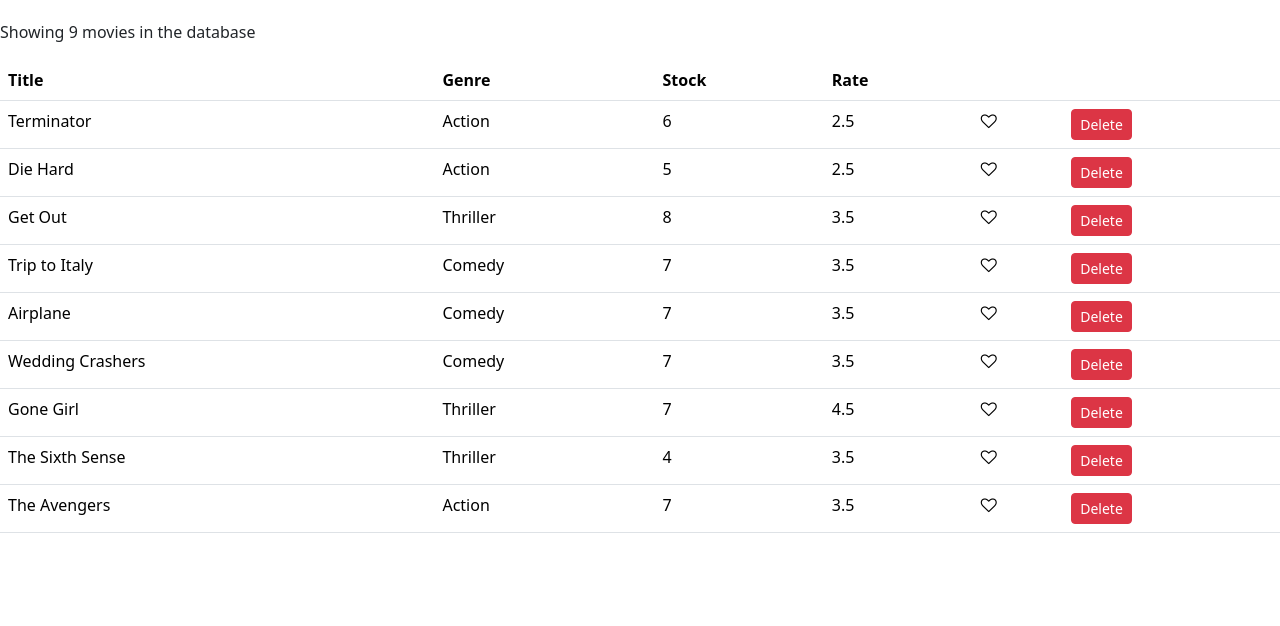
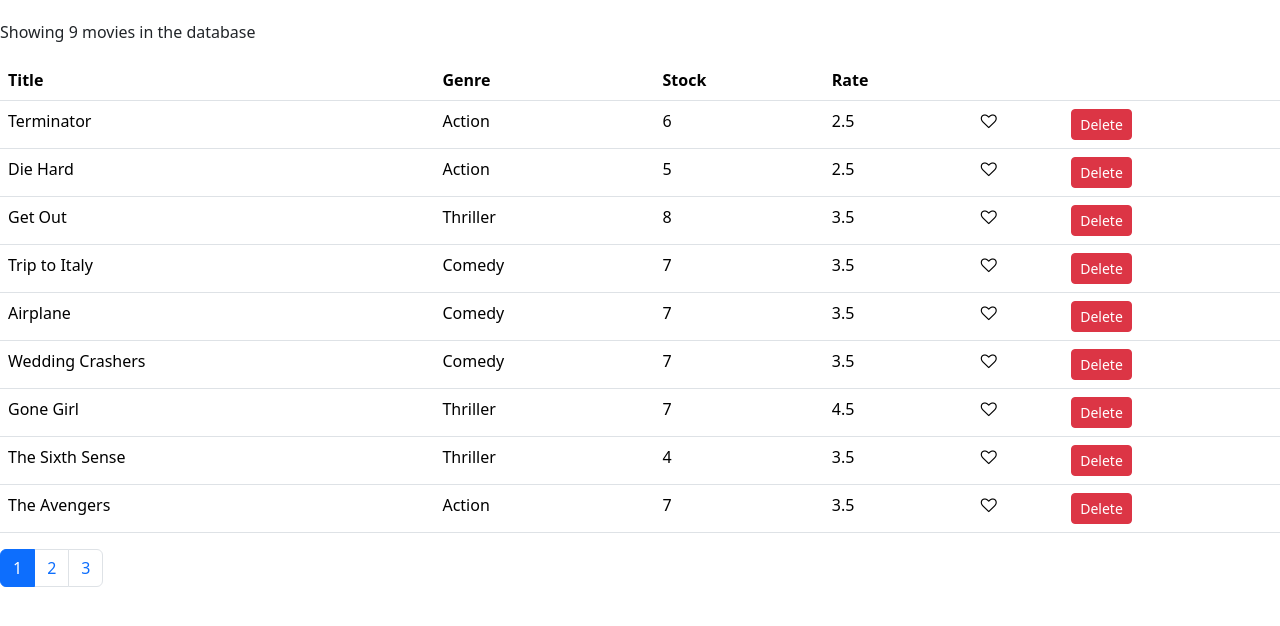
Before and after one commit to deezeddd/vidly, a React (Create React App) app: page / in a window 1280 px wide. Shown: the top 626 px of the page. Built offline with nearby package versions, Linux system fonts and the light colour scheme.

Commit message:
handling page changes

```diff
--- a/src/components/common/pagination.jsx
+++ b/src/components/common/pagination.jsx
@@ -2,7 +2,8 @@
 import _ from "lodash"; //underscore popular library
 
 const Pagination = (props) => {
-  const { itemsCount, pageSize } = props;
+  const { itemsCount, pageSize, currentPage, onPageChange } = props;
+  console.log(currentPage);
   const pagesCount = Math.ceil(itemsCount / pageSize); // if pagesize > itemscount toh apan ko koi page number na dikhaye isliye ceil function use kia h!!
   if (pagesCount === 1) return null;
 
@@ -13,8 +14,13 @@
     <nav>
       <ul className="pagination">
         {pages.map((page) => (
-          <li key={page} className="page-item">
-            <a className="page-link">{page}</a>
+          <li
+            key={page}
+            className={page == currentPage ? "page-item active" : "page-item"}
+          >
+            <a className="page-link" onClick={() => onPageChange(page)}>
+              {page}
+            </a>
           </li>
         ))}
       </ul>
--- a/src/components/movies.jsx
+++ b/src/components/movies.jsx
@@ -7,7 +7,8 @@
 class Movies extends Component {
   state = {
     movies: getMovies(),
-    pageSize: 10,
+    currentPage: 1,
+    pageSize: 4,
   };
   handleDelete = (movie) => {
     const movies = this.state.movies.filter((m) => m._id !== movie._id); //new movies array which includes all movies except current movie obj
@@ -23,12 +24,12 @@
     this.setState({ movies });
   };
   handlePageChange = (page) => {
-    console.log(page);
+    this.setState({ currentPage: page });
   };
 
   render() {
     const { length: count } = this.state.movies; //picking len proprty of movies , obj destructuring
-
+    const { pageSize, currentPage } = this.state;
     if (count === 0) return <p>There are no movies in the database</p>;
 
     return (
@@ -74,9 +75,12 @@
         </table>
         <Pagination
           itemsCount={count}
-          pageSize={this.state.pageSize}
+          pageSize={pageSize}
+          currentPage={currentPage}
           onPageChange={this.handlePageChange}
         />
+        {/* pagination interface above, koi bhi component bnana hota h to pehle interface decide kroo
+         */}
         {/* at a minimum we need to give this comp total no of items as well as pagesize*/}
       </>
     );
```
